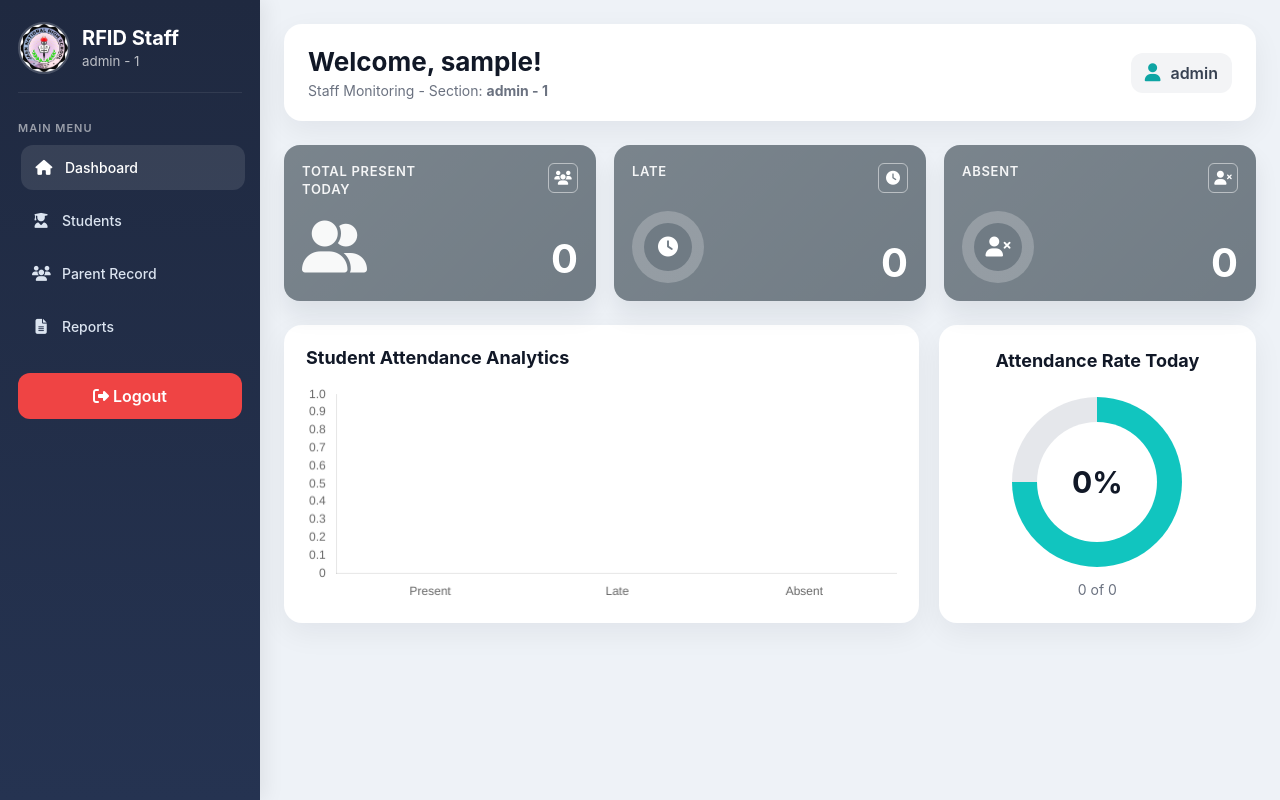
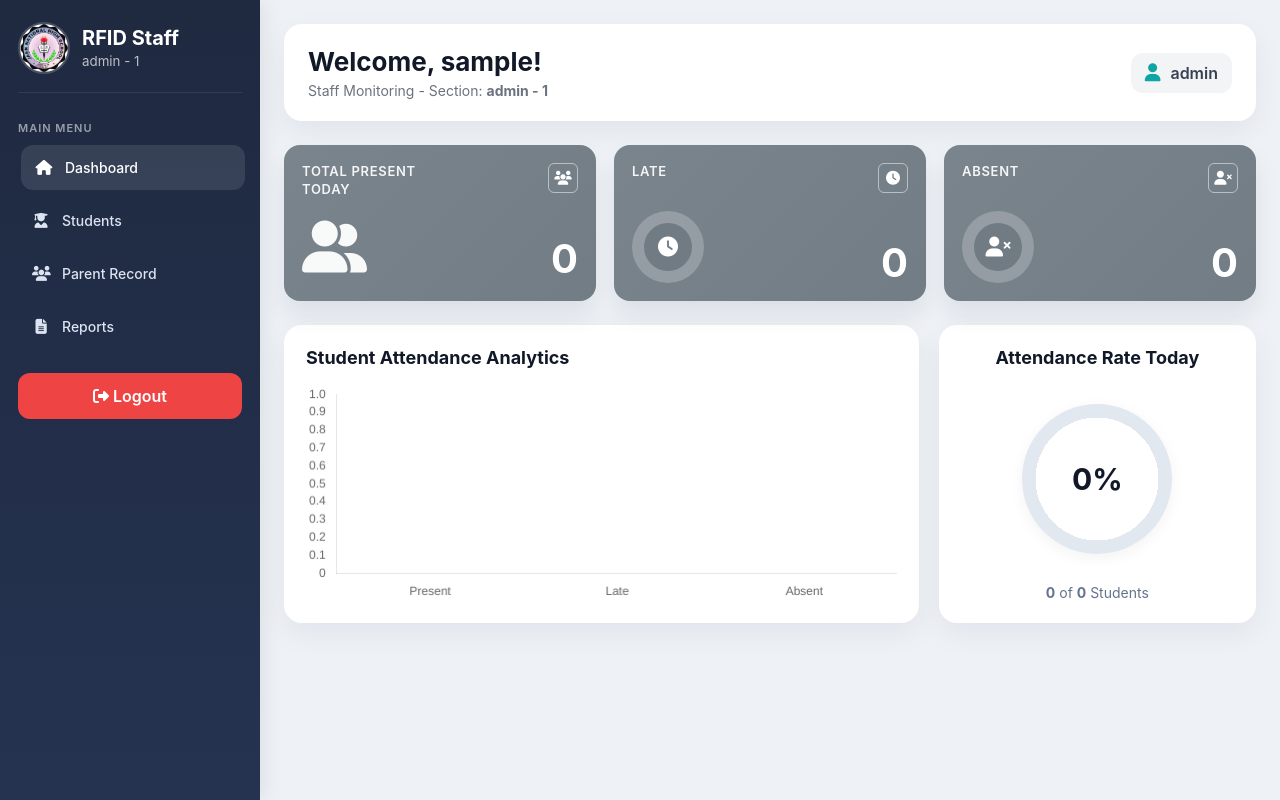
Before and after one commit to naireeeee/rfid-with-sms-tracking-, a PHP site: page /dashboard.php in a window 1280 px wide. Run offline with PHP 8.4, Linux system fonts and the light colour scheme; the visitor is signed in with stand-in values (Sample User, id 1); tables that the repository leaves empty hold one stand-in row (values such as "Sample post").

Commit message:
Update dashboard.php

```diff
--- a/dashboard.php
+++ b/dashboard.php
@@ -22,11 +22,11 @@ $user_section = $_SESSION['section'] ?? 'N/A';
 
 // Filter Logic: Kung Admin, lahat makikita. Kung Staff, yung assigned lang.
 if ($current_role === 'Admin') {
-    $roleFilter = ""; // Walang filter para sa Admin
+    $roleFilter = "";
 } else {
-    // Staff filter - tinitignan kung tugma sa grade at section ng staff
     $roleFilter = " AND p.grade_level = '$user_grade' AND p.section = '$user_section'";
 }
+
 // Siguraduhin na ang database ay updated
 $conn->query("ALTER TABLE parents ADD COLUMN IF NOT EXISTS lrn VARCHAR(20) AFTER student_name");
 $conn->query("ALTER TABLE parents ADD COLUMN IF NOT EXISTS grade_level VARCHAR(20) AFTER lrn");
@@ -217,6 +217,7 @@ if ($_SERVER['REQUEST_METHOD'] === 'POST' && isset($_POST['edit_student'])) {
     $stmt->close();
 }
 
+/* --- STATS LOGIC (ACCURACY & COLOR FIX) --- */
 $roleFilter = ($current_role !== 'Admin') ? " AND p.grade_level = '$user_grade' AND p.section = '$user_section'" : "";
 
 function getCount($conn, $sql) {
@@ -224,11 +225,26 @@ function getCount($conn, $sql) {
     return ($result && $row = $result->fetch_assoc()) ? (int)$row['total'] : 0;
 }
 
-$totalStudentsToday = getCount($conn, "SELECT COUNT(DISTINCT a.student_name) as total FROM attendance a LEFT JOIN parents p ON a.student_name = p.student_name WHERE DATE(a.`time in`) = CURDATE() $roleFilter");
-$presentCount = getCount($conn, "SELECT COUNT(*) as total FROM attendance a LEFT JOIN parents p ON a.student_name = p.student_name WHERE a.present = 'Present' AND DATE(a.`time in`) = CURDATE() $roleFilter");
+// Kabuuang bilang ng lahat ng estudyante na hindi deleted
+$totalRegisteredStudents = getCount($conn, "SELECT COUNT(*) as total FROM parents p WHERE p.is_deleted = 0 $roleFilter");
+
+// Ngayon, bibilangin lang ang Present o Late (HINDI kasama ang Absent sa "Total Present Today")
+$totalPresentToday = getCount($conn, "SELECT COUNT(DISTINCT a.student_name) as total FROM attendance a LEFT JOIN parents p ON a.student_name = p.student_name WHERE DATE(a.`time in`) = CURDATE() AND (a.present = 'Present' OR a.late = 'Late') $roleFilter");
+
+$presentOnlyCount = getCount($conn, "SELECT COUNT(*) as total FROM attendance a LEFT JOIN parents p ON a.student_name = p.student_name WHERE a.present = 'Present' AND DATE(a.`time in`) = CURDATE() $roleFilter");
 $lateCount = getCount($conn, "SELECT COUNT(*) as total FROM attendance a LEFT JOIN parents p ON a.student_name = p.student_name WHERE a.late = 'Late' AND DATE(a.`time in`) = CURDATE() $roleFilter");
-$absentCount = getCount($conn, "SELECT COUNT(*) as total FROM attendance a LEFT JOIN parents p ON a.student_name = p.student_name WHERE a.absent = 'Absent' AND DATE(a.`time in`) = CURDATE() $roleFilter");
-$overallRate = ($totalStudentsToday > 0) ? round(($presentCount / $totalStudentsToday) * 100, 1) : 0;
+$absentCount = getCount($conn, "SELECT COUNT(*) as total FROM attendance a LEFT JOIN parents p ON a.student_name = p.student_name WHERE a.present = 'Absent' AND DATE(a.`time in`) = CURDATE() $roleFilter");
+
+// Accurate Attendance Rate: (Present + Late) / Total Registered Students
+$overallRate = ($totalRegisteredStudents > 0) ? round(($totalPresentToday / $totalRegisteredStudents) * 100, 1) : 0;
+
+// Logic para sa kulay ng rate circle
+$rateColor = "#ef4444"; // Default: Red
+if ($overallRate >= 85) {
+    $rateColor = "#10b981"; // Green (Mataas)
+} elseif ($overallRate >= 60) {
+    $rateColor = "#f59e0b"; // Yellow/Orange (Moderate)
+}
 
 $showSuccessAlert = isset($_SESSION['action_success']);
 $alertText = $showSuccessAlert ? $_SESSION['action_success'] : "";
@@ -253,13 +269,38 @@ if ($showSuccessAlert) unset($_SESSION['action_success']);
         .report-form-box { flex: 1; background: #f9fafb; padding: 25px; border-radius: 12px; border: 1px solid #e5e7eb; }
         .report-form-box label { display: block; margin-bottom: 8px; font-weight: 600; font-size: 13px; }
         .report-form-box select, .report-form-box input { width: 100%; padding: 10px; margin-bottom: 15px; border: 1px solid #ddd; border-radius: 8px; }
-
-        /* New User Card Design for Settings */
         .user-card { background: #fff; border: 1px solid #edf2f7; padding: 15px; border-radius: 12px; display: flex; align-items: center; gap: 15px; margin-bottom: 10px; }
         .user-avatar { width: 45px; height: 45px; background: #e0e7ff; color: #4338ca; border-radius: 10px; display: flex; align-items: center; justify-content: center; font-size: 20px; }
         .user-info h4 { margin: 0; font-size: 15px; color: #1e293b; }
         .user-info p { margin: 0; font-size: 12px; color: #64748b; }
         .role-badge { font-size: 10px; padding: 2px 8px; border-radius: 20px; background: #f1f5f9; color: #475569; font-weight: 600; text-transform: uppercase; }
+
+        /* Progress Circle Color Fix */
+        .big-progress {
+            width: 150px;
+            height: 150px;
+            border-radius: 50%;
+            display: flex;
+            align-items: center;
+            justify-content: center;
+            margin: 20px auto;
+            position: relative;
+            background: radial-gradient(closest-side, white 82%, transparent 0 100%),
+                        conic-gradient(<?php echo $rateColor; ?> <?php echo $overallRate; ?>%, #e2e8f0 0);
+            font-size: 28px;
+            font-weight: 700;
+            color: #1e293b;
+            box-shadow: 0 4px 15px rgba(0,0,0,0.05);
+        }
+        .big-progress::after {
+            content: "";
+            position: absolute;
+            width: 82%;
+            height: 82%;
+            background: white;
+            border-radius: 50%;
+            z-index: -1;
+        }
     </style>
 </head>
 <body class="dashboard-page">
@@ -318,19 +359,19 @@ if ($showSuccessAlert) unset($_SESSION['action_success']);
             <div class="stats-grid">
                 <div class="stat-card">
                     <div class="stat-head"><div class="stat-title">Total Present Today</div><div class="stat-mini-icon"><i class="fa-solid fa-users"></i></div></div>
-                    <div class="stat-body"><div class="stat-icon-large"><i class="fa-solid fa-user-group"></i></div><div class="stat-value"><?php echo $totalStudentsToday; ?></div></div>
+                    <div class="stat-body"><div class="stat-icon-large"><i class="fa-solid fa-user-group"></i></div><div class="stat-value"><?php echo $totalPresentToday; ?></div></div>
                 </div>
                 <div class="stat-card">
                     <div class="stat-head"><div class="stat-title">Late</div><div class="stat-mini-icon"><i class="fa-solid fa-clock"></i></div></div>
                     <div class="stat-body">
-                        <div class="ring" style="--value: <?php echo ($totalStudentsToday > 0 ? round(($lateCount / $totalStudentsToday) * 100) : 0); ?>%"><i class="fa-solid fa-clock"></i></div>
+                        <div class="ring" style="--value: <?php echo ($totalPresentToday > 0 ? round(($lateCount / $totalPresentToday) * 100) : 0); ?>%; color: #f59e0b;"><i class="fa-solid fa-clock"></i></div>
                         <div class="stat-value"><?php echo $lateCount; ?></div>
                     </div>
                 </div>
                 <div class="stat-card">
                     <div class="stat-head"><div class="stat-title">Absent</div><div class="stat-mini-icon"><i class="fa-solid fa-user-xmark"></i></div></div>
                     <div class="stat-body">
-                        <div class="ring" style="--value: <?php echo ($totalStudentsToday > 0 ? round(($absentCount) * 100) : 0); ?>%"><i class="fa-solid fa-user-xmark"></i></div>
+                        <div class="ring" style="--value: <?php echo ($totalRegisteredStudents > 0 ? round(($absentCount / $totalRegisteredStudents) * 100) : 0); ?>%; color: #ef4444;"><i class="fa-solid fa-user-xmark"></i></div>
                         <div class="stat-value"><?php echo $absentCount; ?></div>
                     </div>
                 </div>
@@ -340,7 +381,9 @@ if ($showSuccessAlert) unset($_SESSION['action_success']);
                 <div class="box progress-panel">
                     <div class="box-title">Attendance Rate Today</div>
                     <div class="big-progress"><span><?php echo $overallRate; ?>%</span></div>
-                    <p><?php echo $presentCount; ?> of <?php echo $totalStudentsToday; ?></p>
+                    <p style="text-align: center; color: #64748b; margin-top: 10px;">
+                        <strong><?php echo $totalPresentToday; ?></strong> of <strong><?php echo $totalRegisteredStudents; ?></strong> Students
+                    </p>
                 </div>
             </div>
         </div>
@@ -494,20 +537,11 @@ if ($showSuccessAlert) unset($_SESSION['action_success']);
                                    $json_part = str_replace(['Deleted Data Backup: ', 'Archived Data Backup: '], '', $log['details']);
                                    $details = json_decode($json_part, true);
                                    if ($details && isset($details['id'])) {
-                                  $restore_btn = "<a href='?restore_id=".$details['id']."class='badge-section'
-                               style='background:#10b981; color:white; text-decoration:none; padding: 5px 12px; border-radius: 6px; display: inline-flex; align-items: center; gap: 5px; font-size: 12px;'>
-                               <i class='fa-solid fa-rotate-left'></i> Restore
-                            </a>";
+                                       $restore_btn = "<a href='?restore_id=".$details['id']."' class='badge-section' style='background:#10b981; color:white; text-decoration:none; padding: 5px 12px; border-radius: 6px; display: inline-flex; align-items: center; gap: 5px; font-size: 12px;'><i class='fa-solid fa-rotate-left'></i> Restore</a>";
                                    }
                                }
-    echo "<tr>
-            <td>{$log['timestamp']}</td>
-            <td><span class='badge-section' style='background:#e2e8f0; padding:3px 8px; border-radius:5px;'>{$log['action']}</span></td>
-            <td style='font-size:11px;'>".htmlspecialchars($log['details'])."</td>
-            <td>$restore_btn</td>
-        </tr>";
+                               echo "<tr><td>{$log['timestamp']}</td><td><span class='badge-section' style='background:#e2e8f0; padding:3px 8px; border-radius:5px;'>{$log['action']}</span></td><td style='font-size:11px;'>".htmlspecialchars($log['details'])."</td><td>$restore_btn</td></tr>";
                            }
-
                             ?>
                         </tbody>
                     </table>
@@ -578,7 +612,6 @@ if ($showSuccessAlert) unset($_SESSION['action_success']);
         if(e) e.currentTarget.classList.add('active');
     }
 
-    // Tab retention on reload
     const urlParams = new URLSearchParams(window.location.search);
     const section = urlParams.get('section');
     if(section) {
@@ -677,7 +710,7 @@ if ($showSuccessAlert) unset($_SESSION['action_success']);
             labels: ['Present', 'Late', 'Absent'],
             datasets: [{
                 label: 'Today\'s Attendance',
-                data: [<?php echo $presentCount; ?>, <?php echo $lateCount; ?>, <?php echo $absentCount; ?>],
+                data: [<?php echo $presentOnlyCount; ?>, <?php echo $lateCount; ?>, <?php echo $absentCount; ?>],
                 backgroundColor: ['#10b981', '#f59e0b', '#ef4444'],
                 borderRadius: 8
             }]
@@ -687,7 +720,7 @@ if ($showSuccessAlert) unset($_SESSION['action_success']);
             scales: { y: { beginAtZero: true, grid: { display: false } }, x: { grid: { display: false } } }
         }
     });
-    // Watchdog for RFID Taps
+
 let hulingID = null;
 function monitorTap() {
     fetch('update.php?cache_bust=' + Date.now())
```
Lines whose indentation alone changed are shown as unchanged.
